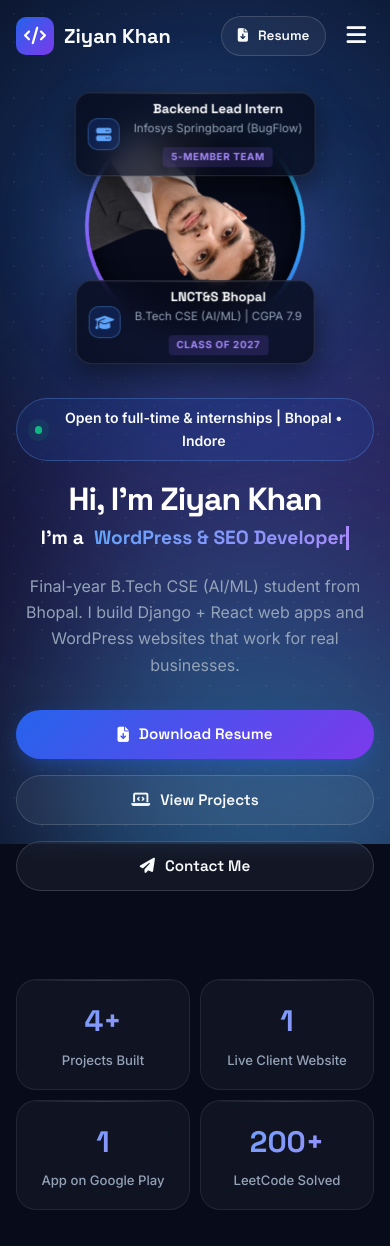
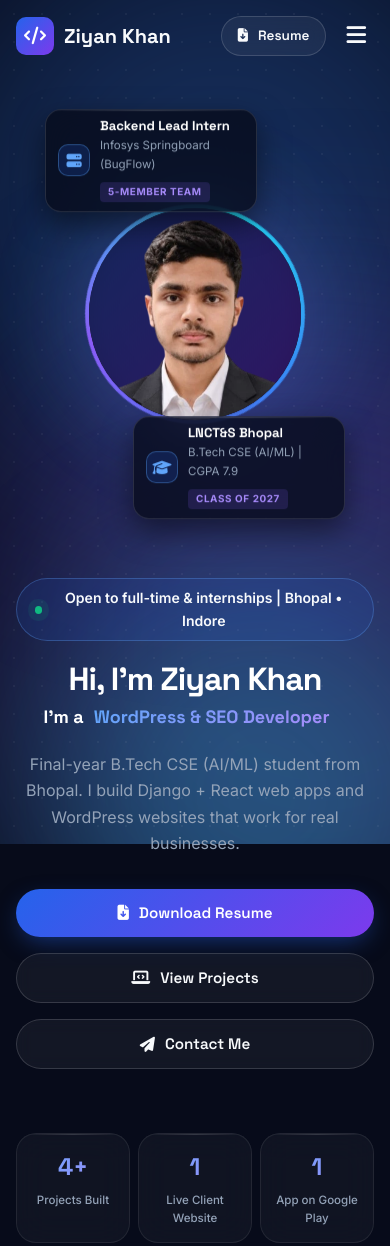
Before and after one commit to ziyankhan-coder/portfoliyo, a plain HTML site: page index.html in a window 390 px wide. Shown: the top 1246 px of the page. Drawn offline with Linux system fonts and the light colour scheme.

Commit message:
Hero polish: card positions, photo gradient, typing effect, remove LeetCode stat

```diff
--- a/content.js
+++ b/content.js
@@ -71,8 +71,9 @@ window.PORTFOLIO_DATA = {
     stats: [
       { value: "4+", label: "Projects Built" },
       { value: "1", label: "Live Client Website" },
-      { value: "1", label: "App on Google Play" },
-      { value: "200+", label: "LeetCode Solved" }
+      { value: "1", label: "App on Google Play" }
+      // LeetCode card removed until a verified count + profile URL are available.
+      // To add it back: { value: "<real count>", label: "LeetCode Solved", href: "<profile url>" }
     ]
   },
 
--- a/index.html
+++ b/index.html
@@ -107,7 +107,7 @@
                         <span class="hero-title-line1">Hi, I'm Ziyan Khan</span>
                         <span class="hero-title-line2">
                             <span class="hero-lead-prefix">I'm a </span>
-                            <span class="typing-container gradient-text" id="typing-text">Python Django Developer</span>
+                            <span class="typing-container gradient-text" id="typing-text">Python Django Developer</span><span class="typing-cursor" id="typing-cursor" aria-hidden="true"></span>
                         </span>
                     </h1>
 
--- a/script.js
+++ b/script.js
@@ -48,12 +48,15 @@ function renderHero(hero) {
   // Stat Chips
   const statsContainer = document.getElementById('hero-stats-grid');
   if (statsContainer && hero.stats) {
-    statsContainer.innerHTML = hero.stats.map(s => `
-      <div class="glass-card stat-chip tilt-card" data-tilt>
+    statsContainer.innerHTML = hero.stats.map(s => {
+      const inner = `
         <div class="stat-value">${s.value}</div>
-        <div class="stat-label">${s.label}</div>
-      </div>
-    `).join('');
+        <div class="stat-label">${s.label}</div>`;
+      // A stat with an href becomes a real link (e.g. a profile page)
+      return s.href
+        ? `<a href="${s.href}" target="_blank" rel="noopener noreferrer" class="glass-card stat-chip tilt-card" data-tilt>${inner}</a>`
+        : `<div class="glass-card stat-chip tilt-card" data-tilt>${inner}</div>`;
+    }).join('');
   }
 }
 
@@ -423,46 +426,55 @@ function initScrollProgressBar() {
 }
 
 // Typing Text Effect in Hero
+// type 70ms/char -> hold 1.6s -> delete 40ms/char -> next role (loops through all roles)
 function initTypingEffect(roles) {
   const el = document.getElementById('typing-text');
+  const cursor = document.getElementById('typing-cursor');
   if (!el || !roles || !roles.length) return;
 
-  // Reduced motion: leave static default text untouched
+  const TYPE_MS = 70;
+  const HOLD_MS = 1600;
+  const DELETE_MS = 40;
+  const GAP_MS = 300; // short beat before the next role starts
+
+  // Reduced motion: first role, static, no cursor
   if (window.matchMedia('(prefers-reduced-motion: reduce)').matches) {
     el.textContent = roles[0];
+    if (cursor) cursor.style.display = 'none';
     return;
   }
 
   let roleIndex = 0;
-  let charIndex = roles[0].length;
-  let isDeleting = true;
-  let delay = 2400; // Hold initial static role
+  let charIndex = 0;
+  let isDeleting = false;
+  el.textContent = '';
 
-  function type() {
+  function tick() {
     const current = roles[roleIndex];
-    if (isDeleting) {
-      el.textContent = current.substring(0, charIndex - 1);
+    let delay;
+
+    if (!isDeleting) {
+      charIndex++;
+      el.textContent = current.slice(0, charIndex);
+      delay = TYPE_MS;
+      if (charIndex === current.length) {
+        isDeleting = true;
+        delay = HOLD_MS;
+      }
+    } else {
       charIndex--;
-      delay = 45;
-    } else {
-      el.textContent = current.substring(0, charIndex + 1);
-      charIndex++;
-      delay = 95;
+      el.textContent = current.slice(0, charIndex);
+      delay = DELETE_MS;
+      if (charIndex === 0) {
+        isDeleting = false;
+        roleIndex = (roleIndex + 1) % roles.length;
+        delay = GAP_MS;
+      }
     }
-
-    if (!isDeleting && charIndex === current.length) {
-      delay = 2400; // Pause at end of completed word
-      isDeleting = true;
-    } else if (isDeleting && charIndex === 0) {
-      isDeleting = false;
-      roleIndex = (roleIndex + 1) % roles.length;
-      delay = 380; // Pause before typing next word
-    }
-
-    setTimeout(type, delay);
+    setTimeout(tick, delay);
   }
 
-  setTimeout(type, delay);
+  setTimeout(tick, 400);
 }
 
 // Hero Photo 3D Tilt, Parallax Layers, and Cursor Glow
--- a/styles.css
+++ b/styles.css
@@ -503,14 +503,23 @@ h1, h2, h3, h4, h5, h6 {
   background: var(--grad-text);
   -webkit-background-clip: text;
   -webkit-text-fill-color: transparent;
-  border-right: 3px solid var(--accent-violet-light);
-  animation: blinkCursor 0.8s infinite;
   white-space: nowrap;
 }
 
+.typing-cursor {
+  display: inline-block;
+  width: 3px;
+  height: 0.95em;
+  margin-left: 4px;
+  align-self: center;
+  border-radius: 2px;
+  background: var(--accent-violet-light);
+  animation: blinkCursor 1s steps(1) infinite;
+}
+
 @keyframes blinkCursor {
-  0%, 100% { border-color: transparent; }
-  50% { border-color: var(--accent-violet-light); }
+  0%, 100% { opacity: 1; }
+  50% { opacity: 0; }
 }
 
 .hero-subtext {
@@ -538,6 +547,7 @@ h1, h2, h3, h4, h5, h6 {
   align-items: center;
   position: relative;
   width: 100%;
+  padding: 80px 0 90px; /* room for the cards that sit outside the ring */
 }
 
 .photo-card-scene {
@@ -575,14 +585,22 @@ h1, h2, h3, h4, h5, h6 {
   inset: 0;
   border-radius: 50%;
   padding: 4px;
+  z-index: 1;
+  transition: transform 0.2s ease-out;
+  will-change: transform;
+}
+
+/* Only the gradient ring spins; the photo inside stays upright */
+.conic-ring-wrapper::before {
+  content: "";
+  position: absolute;
+  inset: 0;
+  border-radius: 50%;
   background: conic-gradient(from 0deg, #3B82F6, #8B5CF6, #22D3EE, #3B82F6);
   animation: spinRing 18s linear infinite;
-  z-index: 1;
-  transition: animation-duration 0.4s ease, transform 0.2s ease-out;
-  will-change: transform;
-}
-
-.photo-card-scene:hover .conic-ring-wrapper {
+}
+
+.photo-card-scene:hover .conic-ring-wrapper::before {
   animation-duration: 6s; /* Spins faster on hover */
 }
 
@@ -598,6 +616,7 @@ h1, h2, h3, h4, h5, h6 {
   border-radius: 50%;
   background: #070B1A;
   position: relative;
+  z-index: 1;
   overflow: hidden;
   box-shadow: inset 0 0 24px rgba(0, 0, 0, 0.8);
 }
@@ -612,17 +631,22 @@ h1, h2, h3, h4, h5, h6 {
   align-items: flex-end;
   justify-content: center;
   overflow: hidden;
+  /* Soft blue -> violet fill (60% opacity) so the dark blazer separates from the ring */
+  background: linear-gradient(135deg, rgba(30, 58, 138, 0.6) 0%, rgba(76, 29, 149, 0.6) 100%);
 }
 
 .hero-profile-photo {
   width: 100%;
   height: 100%;
   object-fit: cover;
-  object-position: center top;
+  object-position: center 15%;
   border-radius: 50%;
   display: block;
+  position: relative;
   z-index: 2;
-  transition: transform 0.4s ease;
+  /* ~15% larger, anchored at the top so the head keeps its headroom */
+  transform: scale(1.15);
+  transform-origin: 50% 0;
 }
 
 /* Cursor Glow highlight following pointer */
@@ -655,7 +679,7 @@ h1, h2, h3, h4, h5, h6 {
   border-radius: 16px;
   box-shadow: 0 12px 30px rgba(0, 0, 0, 0.5);
   z-index: 4;
-  white-space: nowrap;
+  width: 232px;
   pointer-events: auto;
   transition: transform 0.2s ease-out, border-color 0.3s ease, box-shadow 0.3s ease;
   will-change: transform;
@@ -705,16 +729,19 @@ h1, h2, h3, h4, h5, h6 {
   border-radius: 4px;
 }
 
-/* Card Positioning Overlapping Photo */
+/* Card positioning: both sit OUTSIDE the ring and overlap only its edge (<= 20px),
+   so they never cover the face or hair. */
 .float-card-1 {
-  top: 15px;
-  left: -48px;
+  /* top-left: bottom edge 22px below the ring's top, right edge stops short of the head */
+  right: 66%;
+  bottom: calc(100% - 22px);
   animation: floatCard1 5.5s ease-in-out infinite alternate;
 }
 
 .float-card-2 {
-  bottom: 20px;
-  right: -48px;
+  /* bottom-right: top edge 18px above the ring's bottom, hangs 20px past the right edge */
+  right: -20px;
+  top: calc(100% - 18px);
   animation: floatCard2 6.5s ease-in-out infinite alternate;
   animation-delay: -3s;
 }
@@ -744,9 +771,20 @@ h1, h2, h3, h4, h5, h6 {
 /* Hero Stat Chips */
 .hero-stats-grid {
   display: grid;
-  grid-template-columns: repeat(4, 1fr);
+  grid-template-columns: repeat(3, 1fr);
   gap: 16px;
-  margin-top: 48px;
+  margin-top: 24px;
+}
+
+a.stat-chip {
+  display: block;
+  text-decoration: none;
+  color: inherit;
+}
+
+a.stat-chip:focus-visible {
+  outline: 2px solid var(--accent-blue-light);
+  outline-offset: 3px;
 }
 
 .stat-chip {
@@ -1152,7 +1190,7 @@ h1, h2, h3, h4, h5, h6 {
    -------------------------------------------------------------------- */
 .projects-grid {
   display: grid;
-  grid-template-columns: repeat(auto-fit, minmax(360px, 1fr));
+  grid-template-columns: repeat(auto-fit, minmax(min(360px, 100%), 1fr));
   gap: 28px;
 }
 
@@ -1653,17 +1691,11 @@ h1, h2, h3, h4, h5, h6 {
     width: 320px;
     height: 320px;
   }
-  .float-card-1 {
-    left: -20px;
-  }
-  .float-card-2 {
-    right: -20px;
-  }
   .about-bento {
     grid-template-columns: 1fr;
   }
   .hero-stats-grid {
-    grid-template-columns: repeat(2, 1fr);
+    grid-template-columns: repeat(3, 1fr);
   }
 }
 
@@ -1700,7 +1732,7 @@ h1, h2, h3, h4, h5, h6 {
 
   .hero-title-line2 {
     justify-content: center;
-    font-size: clamp(1.2rem, 4vw, 1.65rem);
+    font-size: clamp(1rem, 4.6vw, 1.65rem);
   }
 
   .hero-subtext {
@@ -1714,26 +1746,35 @@ h1, h2, h3, h4, h5, h6 {
   }
 
   /* Photo about 220px wide, centered */
+  .hero-photo-column {
+    padding: 88px 0 92px;
+  }
+
   .photo-card-scene {
     width: 220px;
     height: 220px;
   }
 
-  /* Stack floating cards cleanly without horizontal overflow */
+  /* Cards stay outside the ring, hugging its top-left / bottom-right edge,
+     and never run past the viewport */
+  .hero-float-card {
+    width: 212px;
+    padding: 8px 12px;
+    gap: 10px;
+    text-align: left;
+  }
+
   .float-card-1 {
-    top: -24px;
-    left: 50%;
-    transform: translateX(-50%);
+    right: auto;
+    left: -40px;
+    bottom: calc(100% - 8px);
     animation: none;
-    padding: 8px 12px;
   }
 
   .float-card-2 {
-    bottom: -28px;
-    right: 50%;
-    transform: translateX(50%);
+    right: -40px;
+    top: calc(100% - 8px);
     animation: none;
-    padding: 8px 12px;
   }
 
   .float-icon {
@@ -1819,8 +1860,17 @@ h1, h2, h3, h4, h5, h6 {
     width: 100%;
   }
   .hero-stats-grid {
-    grid-template-columns: 1fr 1fr;
-    gap: 10px;
+    grid-template-columns: repeat(3, 1fr);
+    gap: 8px;
+  }
+  .stat-chip {
+    padding: 14px 6px;
+  }
+  .stat-value {
+    font-size: 1.5rem;
+  }
+  .stat-label {
+    font-size: 0.72rem;
   }
   .contact-card {
     padding: 36px 18px;
@@ -1848,7 +1898,7 @@ h1, h2, h3, h4, h5, h6 {
   .marquee-track {
     animation: none !important;
   }
-  .conic-ring-wrapper {
+  .conic-ring-wrapper::before {
     animation: none !important;
   }
   .float-card-1,
@@ -1856,8 +1906,7 @@ h1, h2, h3, h4, h5, h6 {
   .photo-card-scene {
     animation: none !important;
   }
-  .typing-container {
-    animation: none !important;
-    border-right: none !important;
-  }
-}
+  .typing-cursor {
+    display: none !important;
+  }
+}
```
